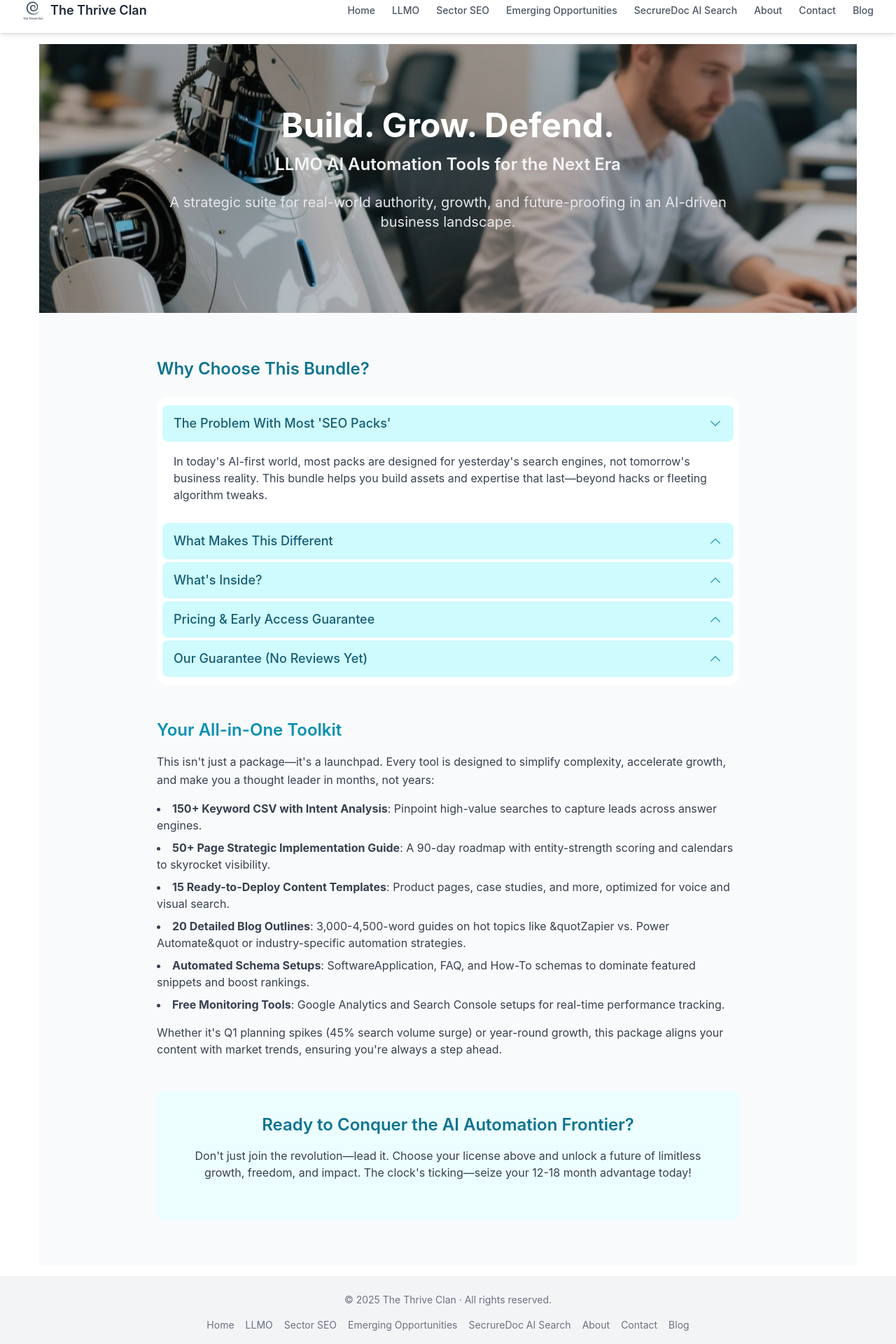
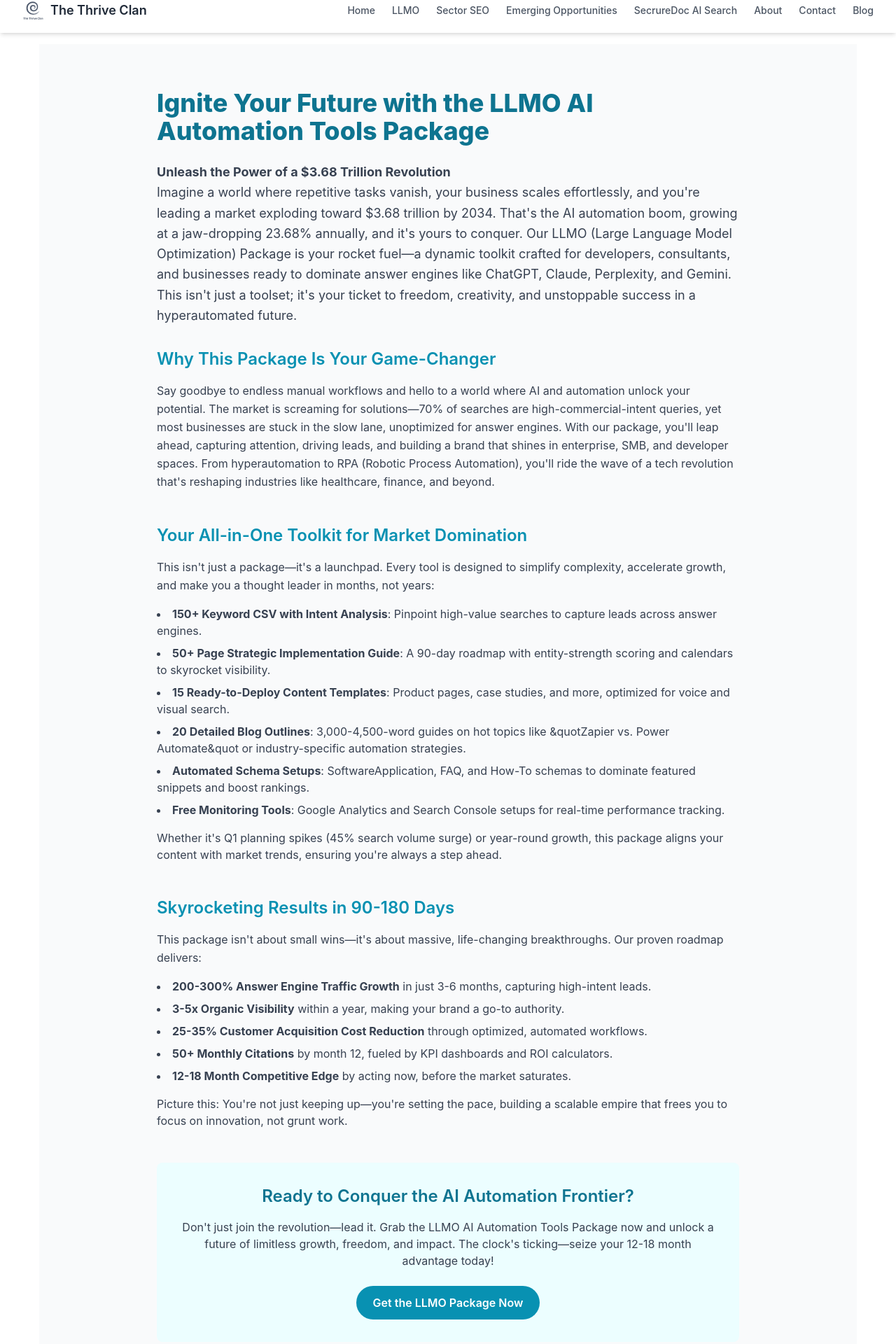
Before and after one commit to thriveuniverse/thethriveclan, a Next.js app: page /llmo/llmo-ai-automation-tools in a window 1280 px wide. Shown: the part 17-1937 px from the top of the page at 70% size. Built offline with nearby package versions, Linux system fonts and the light colour scheme.

Commit message:
reverted to old version of the file

```diff
--- a/app/llmo/llmo-ai-automation-tools/page.jsx
+++ b/app/llmo/llmo-ai-automation-tools/page.jsx
@@ -1,11 +1,6 @@
-"use client"; // Add this line at the very top
+import Link from "next/link";
+import { createProductSchema } from "../../../lib/schemas/product";  // ✅ Fixed path
 
-import Image from "next/image";
-import { Disclosure } from "@headlessui/react";
-import { ChevronUpIcon } from "@heroicons/react/24/solid";
-import { createProductSchema } from "../../../lib/schemas/product";
-
-// ...metadata/schema code unchanged
 export const metadata = {
   title: "The Thrive Clan | LLMO AI Automation Tools Package",
   description:
@@ -27,6 +22,7 @@
     images: ["/images/ai-automation.jpg"],
   },
 };
+
 export default function AIAutomationTools() {
   // Product Schema Component
   function ProductSchema() {
@@ -41,7 +37,8 @@
       brand: "The Thrive Clan",
       aggregateRating: null, // Add reviews later if available
     });
-   return (
+
+    return (
       <script
         type="application/ld+json"
         dangerouslySetInnerHTML={{ __html: JSON.stringify(schema) }}
@@ -52,50 +49,29 @@
   return (
     <>
       <ProductSchema />
-
-      {/* Hero Section */}
-      <div className="relative w-full h-64 md:h-96 overflow-hidden">
-        <div
-          className="absolute inset-0 parallax"
-          style={{
-            backgroundImage: "url('/images/ai-automation-hero.jpg')",
-            backgroundPosition: "center",
-            backgroundRepeat: "no-repeat",
-            backgroundSize: "cover",
-            backgroundAttachment: "fixed",
-          }}
-          aria-hidden="true"
-        >
-          <div className="hero-overlay bg-black bg-opacity-50"></div>
-        </div>
-        <div className="relative z-10 flex items-center justify-center h-full">
-          <div className="text-center max-w-4xl mx-auto px-4 hero-text">
-            <h1 className="text-4xl md:text-5xl font-bold mb-4 text-white">
-              Build. Grow. Defend.
-            </h1>
-            <h2 className="text-xl md:text-2xl font-semibold mb-6 text-gray-100">
-              LLMO AI Automation Tools for the Next Era
-            </h2>
-            <p className="text-lg md:text-xl mb-6 text-gray-200 leading-relaxed">
-              A strategic suite for real-world authority, growth, and future-proofing in an AI-driven business landscape.
-            </p>
-          </div>
-        </div>
-      </div>
-
       <div className="min-h-screen bg-gray-50 py-16">
         <div className="max-w-4xl mx-auto px-4 sm:px-6 lg:px-8">
+          <h1 className="text-4xl font-extrabold text-cyan-700 mb-6">
+            Ignite Your Future with the LLMO AI Automation Tools Package
+          </h1>
+          <p className="text-lg text-gray-700 leading-relaxed mb-8">
+            <strong>Unleash the Power of a $3.68 Trillion Revolution</strong>
+            <br />
+            Imagine a world where repetitive tasks vanish, your business scales effortlessly, and you&apos;re leading a market exploding toward $3.68 trillion by 2034. That&apos;s the AI automation boom, growing at a jaw-dropping 23.68% annually, and it&apos;s yours to conquer. Our LLMO (Large Language Model Optimization) Package is your rocket fuel—a dynamic toolkit crafted for developers, consultants, and businesses ready to dominate answer engines like ChatGPT, Claude, Perplexity, and Gemini. This isn&apos;t just a toolset; it&apos;s your ticket to freedom, creativity, and unstoppable success in a hyperautomated future.
+          </p>
 
-          {/* ACCORDION SECTIONS */}
           <section className="mb-12">
-            <h2 className="text-2xl font-semibold text-cyan-700 mb-6">Why Choose This Bundle?</h2>
-            <Accordion />
+            <h2 className="text-2xl font-semibold text-cyan-600 mb-4">
+              Why This Package Is Your Game-Changer
+            </h2>
+            <p className="text-gray-700 leading-relaxed">
+              Say goodbye to endless manual workflows and hello to a world where AI and automation unlock your potential. The market is screaming for solutions—70% of searches are high-commercial-intent queries, yet most businesses are stuck in the slow lane, unoptimized for answer engines. With our package, you&apos;ll leap ahead, capturing attention, driving leads, and building a brand that shines in enterprise, SMB, and developer spaces. From hyperautomation to RPA (Robotic Process Automation), you&apos;ll ride the wave of a tech revolution that&apos;s reshaping industries like healthcare, finance, and beyond.
+            </p>
           </section>
 
-          {/* Pricing Section with Variants */}
- <section className="mb-12">
+          <section className="mb-12">
             <h2 className="text-2xl font-semibold text-cyan-600 mb-4">
-              Your All-in-One Toolkit
+              Your All-in-One Toolkit for Market Domination
             </h2>
             <p className="text-gray-700 leading-relaxed">
               This isn&apos;t just a package—it&apos;s a launchpad. Every tool is designed to simplify complexity, accelerate growth, and make you a thought leader in months, not years:
@@ -124,97 +100,53 @@
               Whether it&apos;s Q1 planning spikes (45% search volume surge) or year-round growth, this package aligns your content with market trends, ensuring you&apos;re always a step ahead.
             </p>
           </section>
-          {/* Call to Action */}
-          <section className="text-center bg-cyan-50 p-8 rounded-lg mt-12">
+
+          <section className="mb-12">
+            <h2 className="text-2xl font-semibold text-cyan-600 mb-4">
+              Skyrocketing Results in 90-180 Days
+            </h2>
+            <p className="text-gray-700 leading-relaxed">
+              This package isn&apos;t about small wins—it&apos;s about massive, life-changing breakthroughs. Our proven roadmap delivers:
+            </p>
+            <ul className="list-disc list-inside text-gray-700 mt-4 space-y-2">
+              <li>
+                <strong>200-300% Answer Engine Traffic Growth</strong> in just 3-6 months, capturing high-intent leads.
+              </li>
+              <li>
+                <strong>3-5x Organic Visibility</strong> within a year, making your brand a go-to authority.
+              </li>
+              <li>
+                <strong>25-35% Customer Acquisition Cost Reduction</strong> through optimized, automated workflows.
+              </li>
+              <li>
+                <strong>50+ Monthly Citations</strong> by month 12, fueled by KPI dashboards and ROI calculators.
+              </li>
+              <li>
+                <strong>12-18 Month Competitive Edge</strong> by acting now, before the market saturates.
+              </li>
+            </ul>
+            <p className="text-gray-700 mt-4">
+              Picture this: You&apos;re not just keeping up—you&apos;re setting the pace, building a scalable empire that frees you to focus on innovation, not grunt work.
+            </p>
+          </section>
+
+          <section className="text-center bg-cyan-50 p-8 rounded-lg">
             <h2 className="text-2xl font-semibold text-cyan-700 mb-4">
               Ready to Conquer the AI Automation Frontier?
             </h2>
             <p className="text-gray-700 mb-6">
-              Don't just join the revolution—lead it. Choose your license above and unlock a future of limitless growth, freedom, and impact. The clock's ticking—seize your 12-18 month advantage today!
+              Don&apos;t just join the revolution—lead it. Grab the LLMO AI Automation Tools Package now and unlock a future of limitless growth, freedom, and impact. The clock&apos;s ticking—seize your 12-18 month advantage today!
             </p>
+            {/* TODO: Replace with actual Lemon Squeezy button code */}
+            <a
+              href="https://lemonsqueezy.com/your-product-link"
+              className="inline-block bg-cyan-600 text-white font-semibold py-3 px-6 rounded-full hover:bg-cyan-700 transition"
+            >
+              Get the LLMO Package Now
+            </a>
           </section>
         </div>
       </div>
     </>
   );
 }
-
-// --- Accordion Component ---
-function Accordion() {
-  const sections = [
-    {
-      title: "The Problem With Most 'SEO Packs'",
-      content: (
-        <p className="text-gray-700">
-          In today's AI-first world, most packs are designed for yesterday's search engines, not tomorrow's business reality.
-          This bundle helps you build assets and expertise that last—beyond hacks or fleeting algorithm tweaks.
-        </p>
-      ),
-    },
-    {
-      title: "What Makes This Different",
-      content: (
-        <ul className="list-disc list-inside text-gray-700 space-y-2">
-          <li>Every template and asset is future-proofed for LLMO (Large Language Model Optimization) and enterprise-class content strategy.</li>
-          <li>Industry benchmarks and ROI calculators bring hard data to every decision.</li>
-          <li>Competitive comparison so you always know “why ours,” not just “why now.”</li>
-        </ul>
-      ),
-    },
-    {
-      title: "What's Inside?",
-      content: (
-        <ul className="list-disc list-inside text-gray-700 space-y-2">
-          <li><strong>150+ strategic keywords</strong> researched for long-term value.</li>
-          <li><strong>20 in-depth blog outlines & templates</strong>, optimized for human + AI visibility.</li>
-          <li>Full Go-to-Market & 90-day implementation guide.</li>
-          <li>ROI, monitoring, and analytics tools.</li>
-          <li>Nextgen schema assets for instant AI visibility.</li>
-        </ul>
-      ),
-    },
-    {
-      title: "Pricing & Early Access Guarantee",
-      content: (
-        <ul className="space-y-2 text-gray-700">
-          <li><strong>Solo License:</strong> €2,997 (single use)</li>
-          <li><strong>Business License:</strong> €4,997 (up to 5 users/projects)</li>
-          <li><strong>Consultancy/Agency:</strong> €7,997 (unlimited use/client delivery)</li>
-          <li>Founding buyer? Lock in a -30% lifetime discount and free major updates.</li>
-        </ul>
-      ),
-    },
-    {
-      title: "Our Guarantee (No Reviews Yet)",
-      content: (
-        <p className="text-gray-700">
-          We're new—and that means our founding buyers get early access pricing, direct product input, and our undivided support. Use the bundle, try it out, and if it doesn't deliver at least the value promised, we refund—period.
-        </p>
-      ),
-    },
-  ];
-
-  return (
-    <div className="w-full mx-auto rounded-2xl bg-white p-2">
-      {sections.map((item, idx) => (
-        <Disclosure as="div" key={item.title} defaultOpen={idx < 1}>
-          {({ open }) => (
-            <>
-              <Disclosure.Button className="flex justify-between items-center w-full px-4 py-3 text-lg font-medium text-left text-cyan-800 bg-cyan-100 rounded-lg focus:outline-none focus-visible:ring focus-visible:ring-cyan-500 focus-visible:ring-opacity-75 my-1">
-                <span>{item.title}</span>
-                <ChevronUpIcon
-                  className={`
-                    ${open ? 'transform rotate-180' : ''}
-                    w-5 h-5 text-cyan-600 transition-transform`}
-                />
-              </Disclosure.Button>
-              <Disclosure.Panel className="px-4 pt-3 pb-6 text-base">
-                {item.content}
-              </Disclosure.Panel>
-            </>
-          )}
-        </Disclosure>
-      ))}
-    </div>
-  );
-}
```
